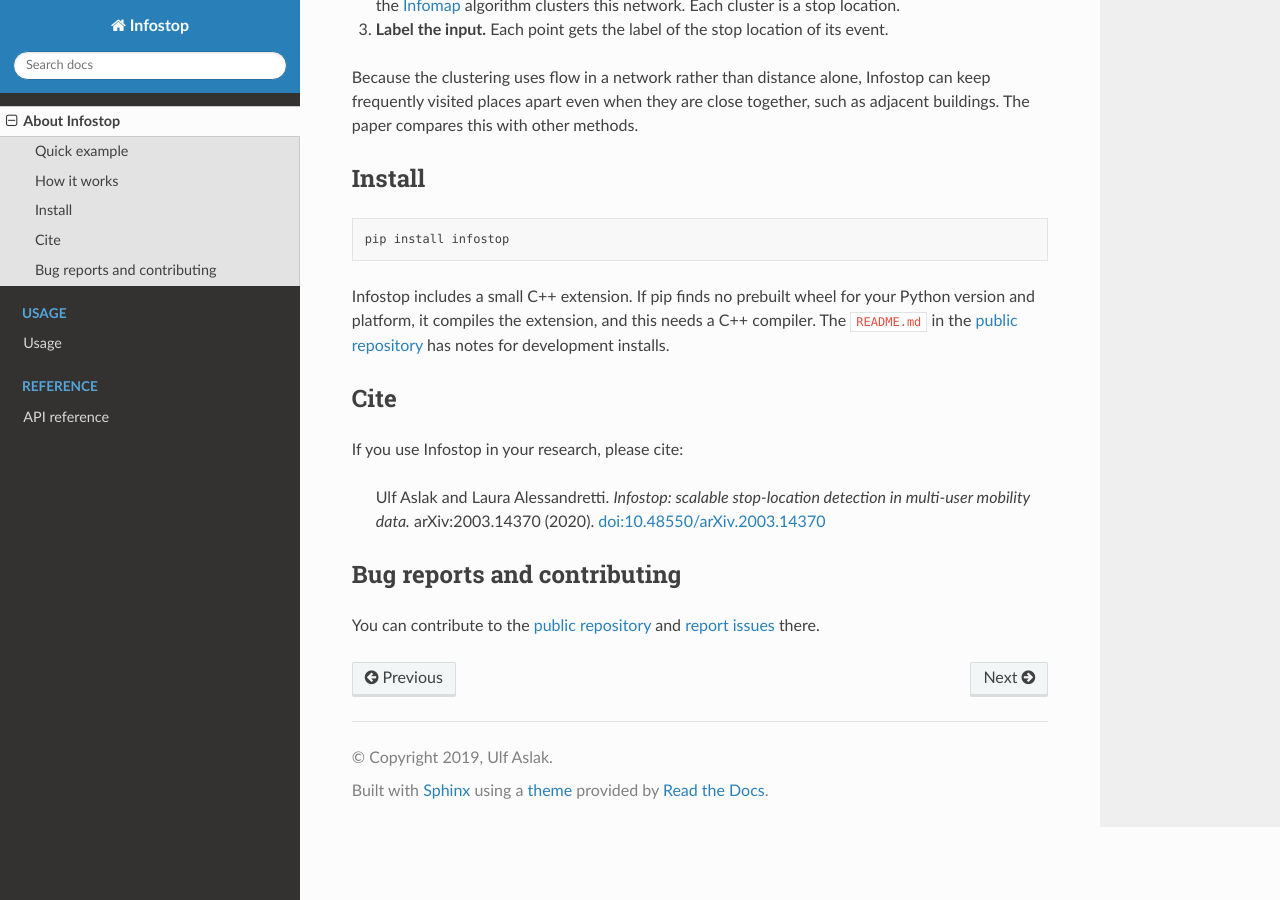
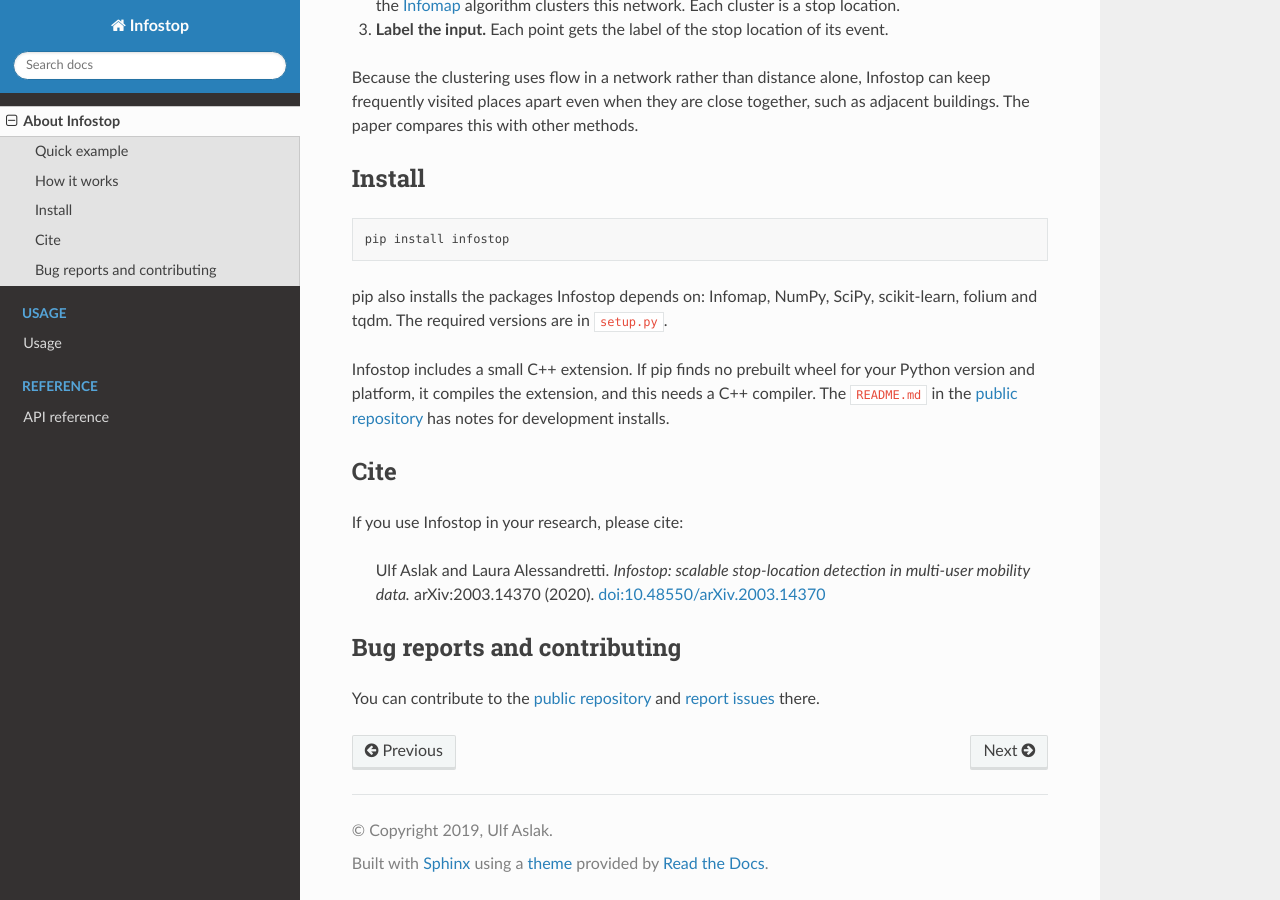
Before and after one commit to ulfaslak/infostop, a Sphinx documentation site: the page built from docs/about.rst, in a window 1280 px wide and 900 px high, scrolled down 1465 px. Built offline with Sphinx 7.4.7 and the Read the Docs theme 3.1.0, drawn with Linux system fonts in a browser that asks for light colours.

Commit message:
Name the dependencies on the About page, without versions
Co-Authored-By: Claude Opus 5.5 <noreply@anthropic.com>

```diff
--- a/docs/about.rst
+++ b/docs/about.rst
@@ -71,6 +71,9 @@ Install
 
    pip install infostop
 
+pip also installs the packages Infostop depends on: Infomap, NumPy, SciPy,
+scikit-learn, folium and tqdm. The required versions are in ``setup.py``.
+
 Infostop includes a small C++ extension. If pip finds no prebuilt wheel for
 your Python version and platform, it compiles the extension, and this needs a
 C++ compiler. The ``README.md`` in the `public repository`_ has notes for
```
